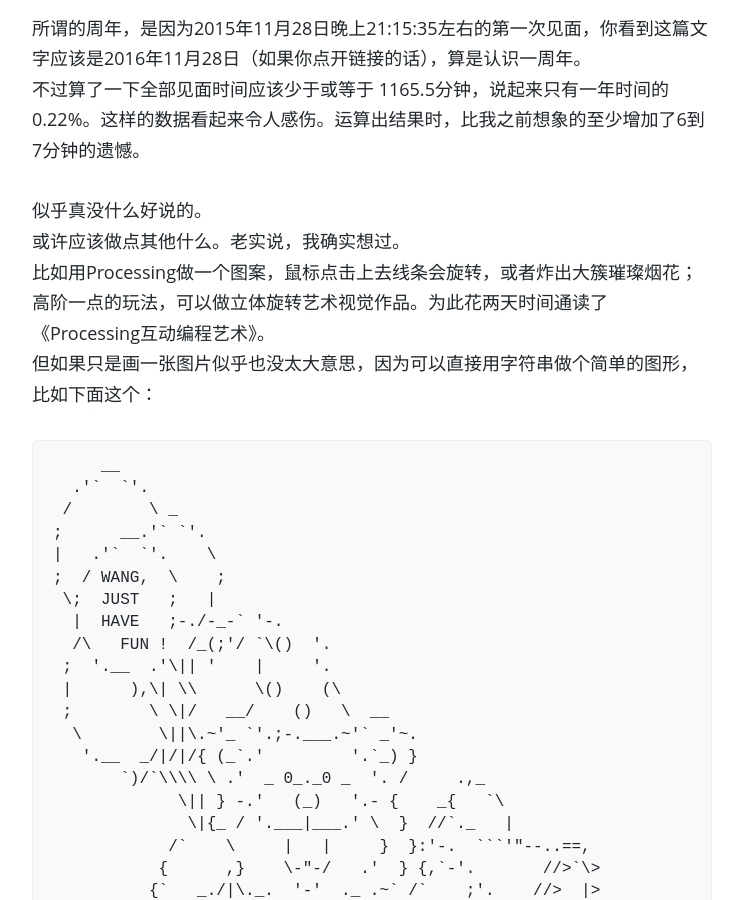
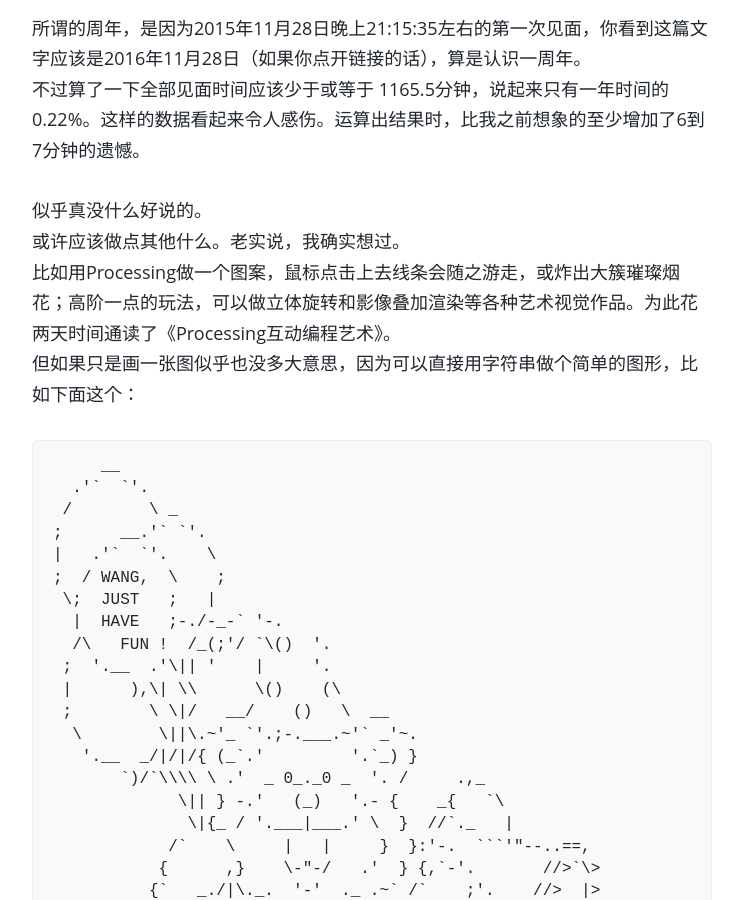
Before and after one commit to sardine2/wangshourong, a Jekyll site: the page built from _posts/2016-11-28-Something-About-The-Vanished-Elephant.md, in a window 1280 px wide and 900 px high, scrolled down 2045 px. Shown: the whole window, without its empty margins (268-1011 px from the left). Built offline with Jekyll 4.4.1, drawn with Linux system fonts in a browser that asks for light colours; comment, search, counter and statistics services are not loaded; some of the changed text lies outside the part shown.

Commit message:
Update 2016-11-28-Something-About-The-Vanished-Elephant.md

```diff
--- a/_posts/2016-11-28-Something-About-The-Vanished-Elephant.md
+++ b/_posts/2016-11-28-Something-About-The-Vanished-Elephant.md
@@ -46,8 +46,8 @@ $ git log -- graph
 
 似乎真没什么好说的。
 或许应该做点其他什么。老实说，我确实想过。
-比如用Processing做一个图案，鼠标点击上去线条会旋转，或者炸出大簇璀璨烟花；高阶一点的玩法，可以做立体旋转艺术视觉作品。为此花两天时间通读了《Processing互动编程艺术》。
-但如果只是画一张图片似乎也没太大意思，因为可以直接用字符串做个简单的图形，比如下面这个：
+比如用Processing做一个图案，鼠标点击上去线条会随之游走，或炸出大簇璀璨烟花；高阶一点的玩法，可以做立体旋转和影像叠加渲染等各种艺术视觉作品。为此花两天时间通读了《Processing互动编程艺术》。
+但如果只是画一张图似乎也没多大意思，因为可以直接用字符串做个简单的图形，比如下面这个：
 
 
          __
```
Also changed, not shown: other parts of _posts/2016-11-28-Something-About-The-Vanished-Elephant.md (+2 -2 lines).
